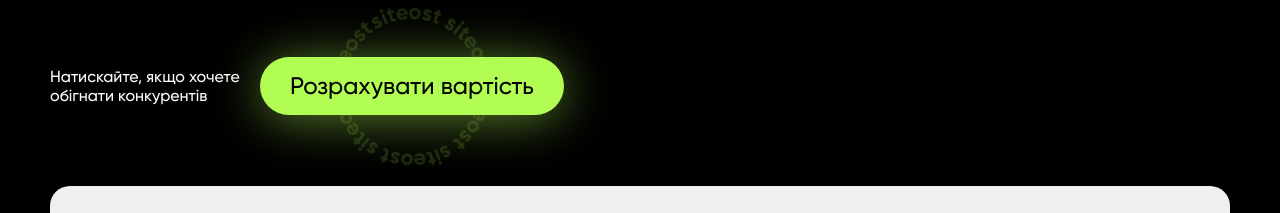
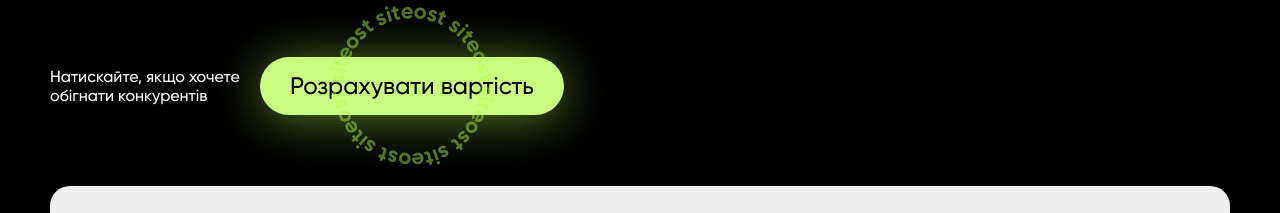
Before and after one commit to zsline/siteost, a website: page src/index.html in a window 1280 px wide. In both pictures the pointer is over the element "Розрахувати вартість". Shown: the part 540-753 px from the top of the page. Drawn offline with nearby package versions, Linux system fonts and the light colour scheme; files that its build step writes are made by us from their sources; files whose address does not match are found by name.

Commit message:
28-04-24-09

```diff
--- a/src/scss/global.scss
+++ b/src/scss/global.scss
@@ -41,4 +41,8 @@ h2{
     -moz-box-shadow: 0px 4px 50px 0px rgba(178, 253, 83, 0.5);
     box-shadow: 0px 4px 50px 0px rgba(178, 253, 83, 0.5);
     cursor: pointer;
+    transition: all 0.5s;
 }
+.btn-accent:hover{
+    background-color: var(--accent-hover);
+}
--- a/src/scss/root.scss
+++ b/src/scss/root.scss
@@ -3,6 +3,7 @@
     --text-main: #fff;
     --text-b: #000;
     --accent: #B2FD53;
+    --accent-hover: #c9fe82;
     --text: 'Gilroy';
     --grey:#1C1D20;
     --bg-light: #EFEFEF;
--- a/src/scss/style.scss
+++ b/src/scss/style.scss
@@ -80,9 +80,14 @@
             img{
                 animation: 12s linear infinite  turning;
                 opacity: 0.15;
+                transition: all 0.7s;
             }
         }
     }
+}
+.btn-accent:hover .btn-accent__decor img{
+    animation: none;
+    opacity: 0.45;
 }
 .why{
     &__wrapper{
```
Also changed, not shown: dist/css/style.css, dist/css/style.min.css.
